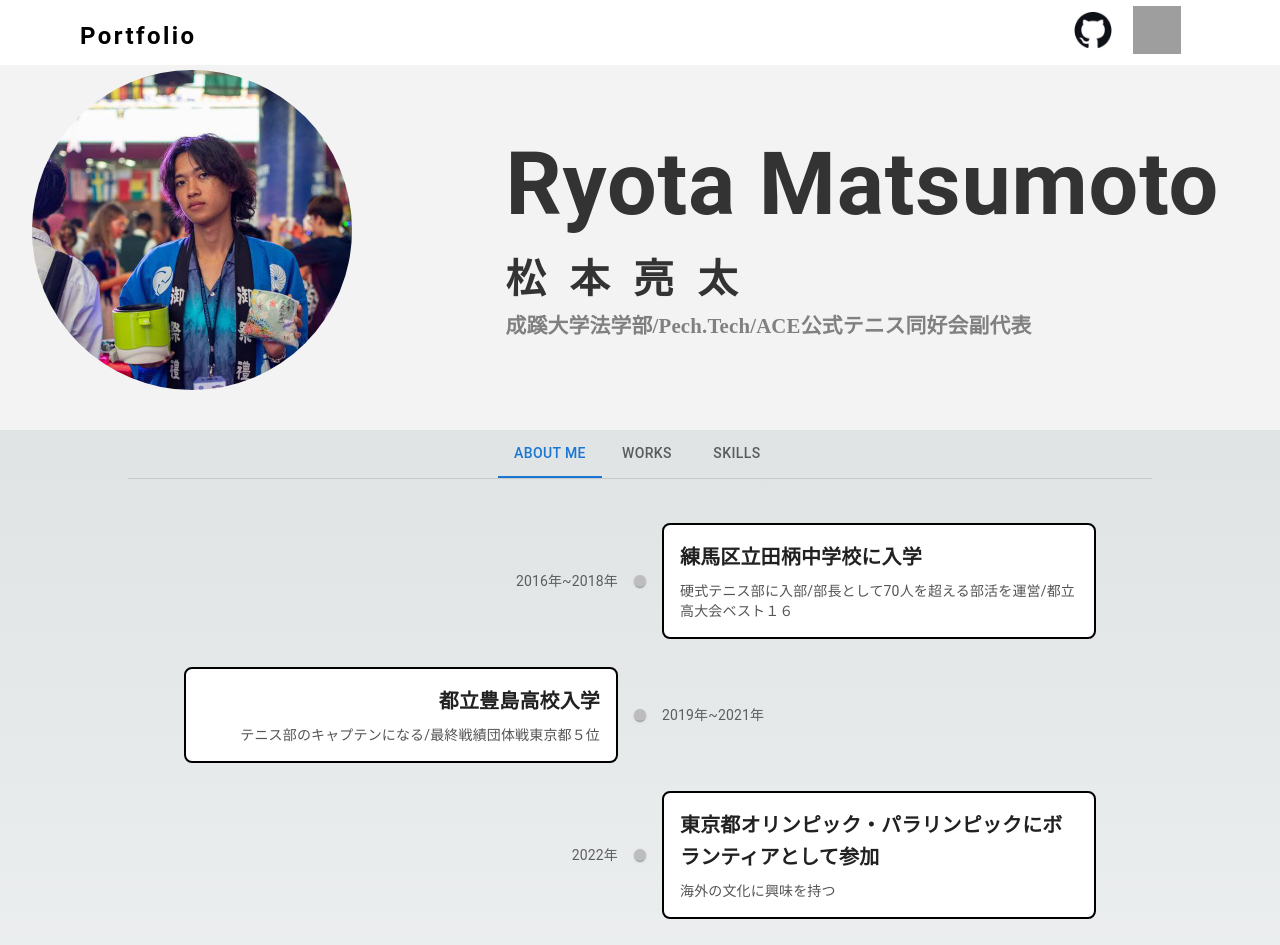
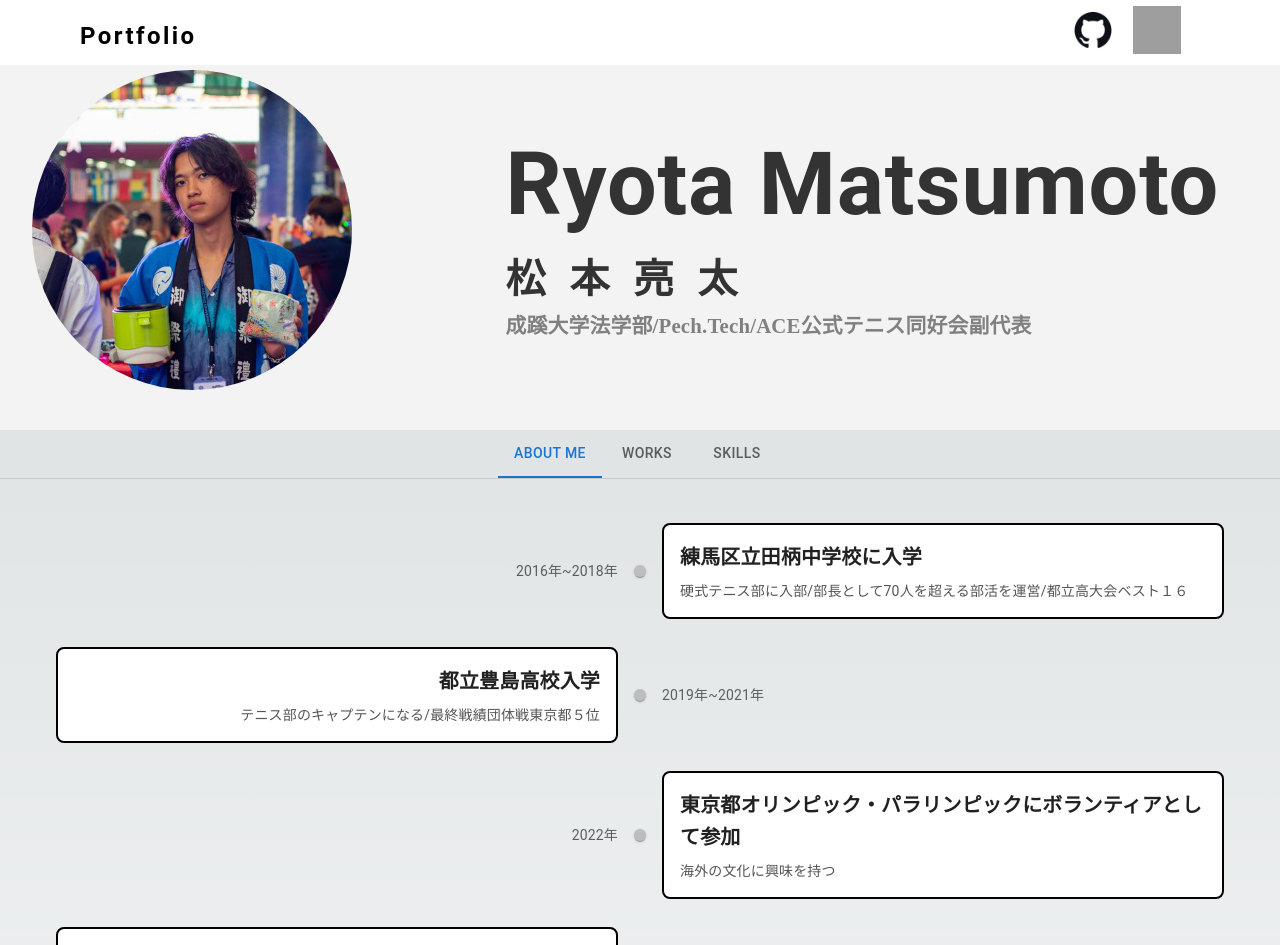
Before and after one commit to ryolingo/ryotaportfolio, a Next.js app: page / in a window 1280 px wide. Shown: the top 945 px of the page. Built offline with nearby package versions, Linux system fonts and the light colour scheme; grey boxes are pictures that could not be loaded.

Commit message:
tabpanel調整

```diff
--- a/src/app/components/molecule/TabPanel.tsx
+++ b/src/app/components/molecule/TabPanel.tsx
@@ -46,14 +46,13 @@ export default function TabPanel() {
   return (
     <Box
       sx={{
-        width: "100%",
         display: "flex",
         justifyContent: "center",
         alignItems: "center",
       }}
     >
-      <Box sx={{ width: "80%", margin: "0 auto" }}>
-        <Box sx={{ borderBottom: 1, borderColor: "divider" }}>
+      <Box sx={{ margin: "0 auto" }}>
+        <Box sx={{ borderBottom: 1, borderColor: "divider", width: "100vw" }}>
           <Tabs
             value={value}
             onChange={handleChange}
```
